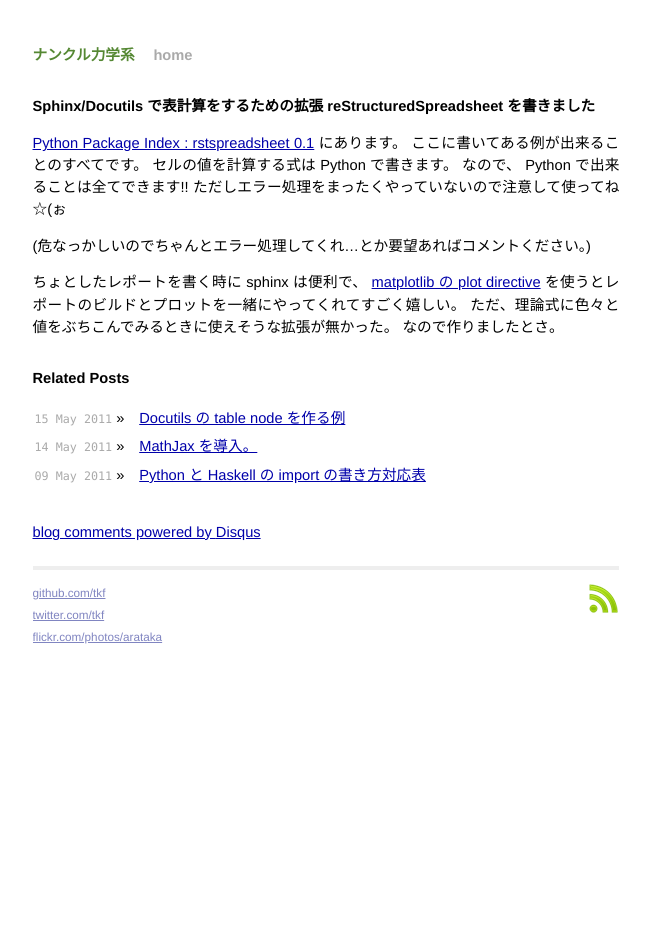
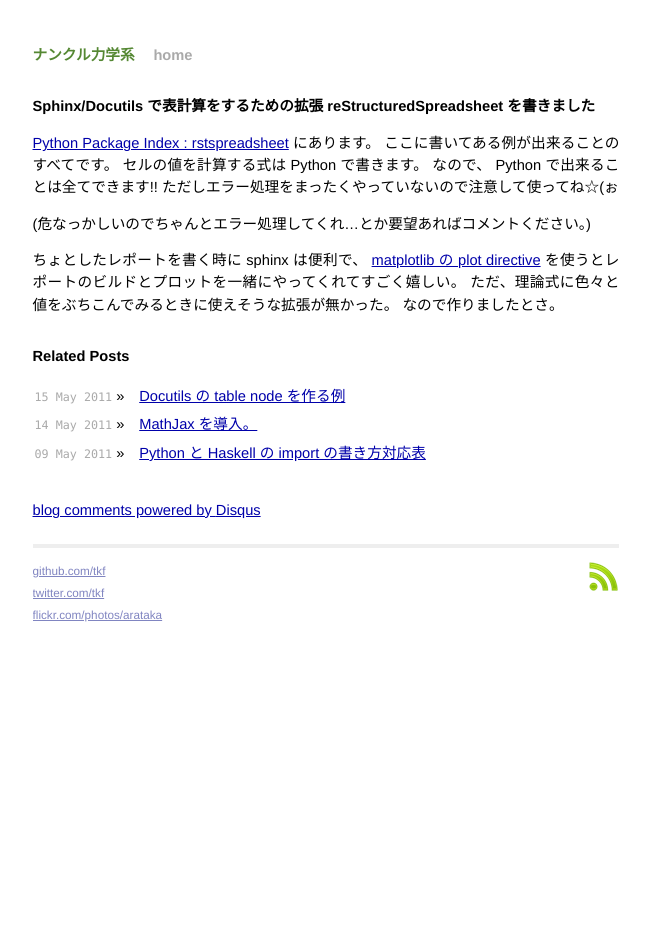
Before and after one commit to arataka/arataka.github.com, a Jekyll site: the page built from _posts/2011/05/2011-05-17-rstspreadsheet-0.1.markdown, in a window 1280 px wide. Shown: the whole page, without its empty margins (314-964 px from the left). Built offline with Jekyll 4.4.1, drawn with Linux system fonts in a browser that asks for light colours; comment, search, counter and statistics services are not loaded.

Commit message:
changed the link to pypi in 2011-05-17-rstspreadsheet-0.1.markdown

```diff
--- a/_posts/2011/05/2011-05-17-rstspreadsheet-0.1.markdown
+++ b/_posts/2011/05/2011-05-17-rstspreadsheet-0.1.markdown
@@ -5,7 +5,7 @@
 
 # {{ page.title }} #
 
-[Python Package Index : rstspreadsheet 0.1](http://pypi.python.org/pypi/rstspreadsheet/0.1)
+[Python Package Index : rstspreadsheet](http://pypi.python.org/pypi/rstspreadsheet/)
 にあります。
 ここに書いてある例が出来ることのすべてです。
 セルの値を計算する式は Python で書きます。
```
